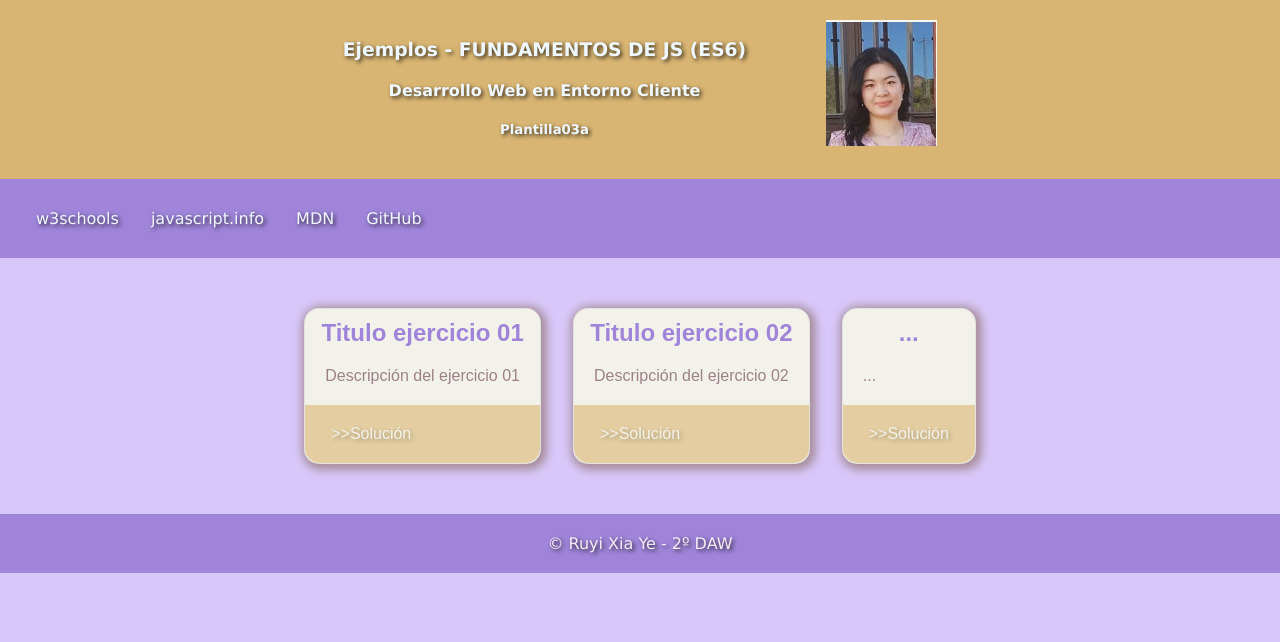
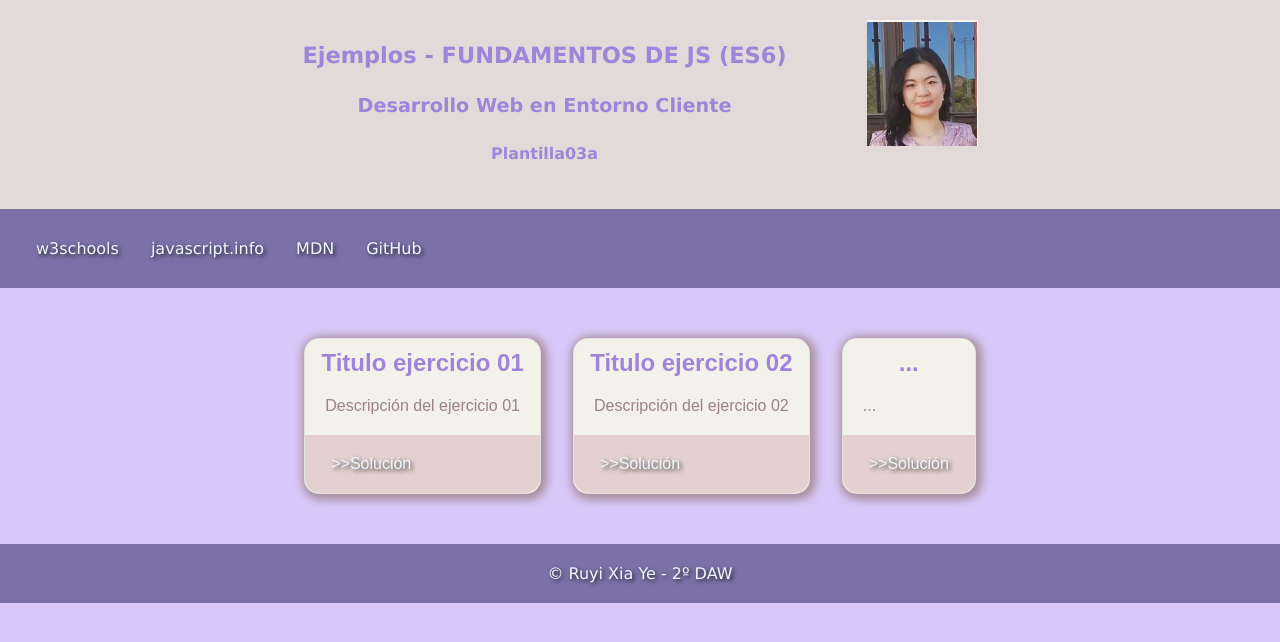
Before and after one commit to rxy94/javascript_dwec, a plain HTML site: page plantilla03/index.html in a window 1280 px wide. Drawn offline with Linux system fonts and the light colour scheme.

Commit message:
cambiando los colores de la página web y quitando la clase del div de la foto

```diff
--- a/plantilla03/css/styles.css
+++ b/plantilla03/css/styles.css
@@ -3,11 +3,11 @@ body {
     padding: 0;
     background-color: #cfbcf8ce;
     font-family:Verdana, Geneva, Tahoma, sans-serif;
-    color: aliceblue;
+    color: #9F84D9;
 }
 
 header {
-    background-color:#D9B573;
+    background-color:rgb(228,217,217);
     padding: 20px;
     display: flex;
     flex-wrap: wrap;
@@ -17,11 +17,11 @@ header {
 
 .descripcion {
     text-align: center;
-    text-shadow: 2px 2px 4px rgb(0,0,0,0.75);
+    font-size: 1.2em;
 }
 
 nav {
-    background-color: #9F84D9;
+    background-color: rgb(124,113,167);
     padding: 20px;
     overflow: hidden;
 }
@@ -76,7 +76,7 @@ a:hover {
 }
 
 .cardFooter {
-    background: #d9b5739c;
+    background: rgb(228, 208, 208);
     border-radius: 0 0 15px 15px;
     padding: 10px;
     text-align: center;
@@ -84,18 +84,19 @@ a:hover {
 
 .cardFooter a {
     text-decoration: none;
-    color: #F2F2EB;
-    text-shadow: 2px 2px 4px rgb(0,0,0,0.25);
+    color: aliceblue;
+    text-shadow: 2px 2px 4px rgb(0,0,0,0.75);;
 }
 
 .cardFooter a:hover {
-    color: rgb(157, 129, 137);
+    color: #D9B573;
+    text-shadow: none;
 }
 
 footer {
-    background-color: #9F84D9;
+    background-color: rgb(124,113,167);
     text-align: center;
     padding: 20px;
-    color: rgb(255,250,250,0.90);
+    color: aliceblue;
     text-shadow: 2px 2px 4px rgb(0,0,0,0.75);
 }
--- a/plantilla03/index.html
+++ b/plantilla03/index.html
@@ -18,7 +18,7 @@
             <h4>Desarrollo Web en Entorno Cliente</h4>
             <h5>Plantilla03a</h5>
         </div>
-        <div class="foto">
+        <div>
             <img src="./img/ruyi.png" alt="foto alumna">
         </div>
     </header>
```
